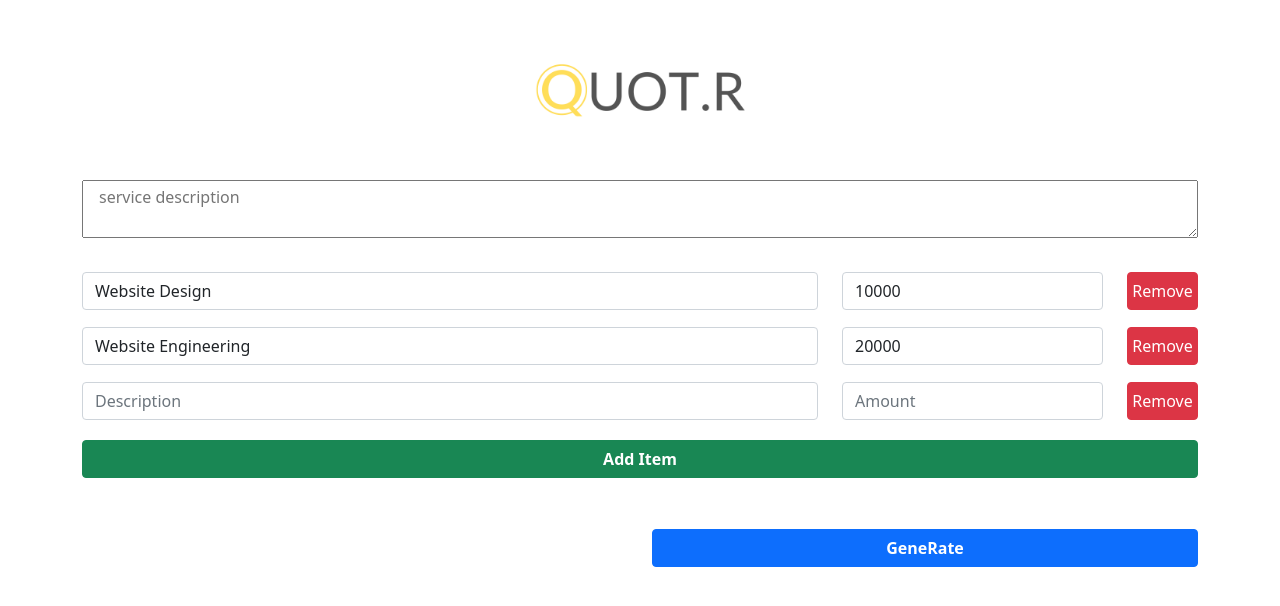
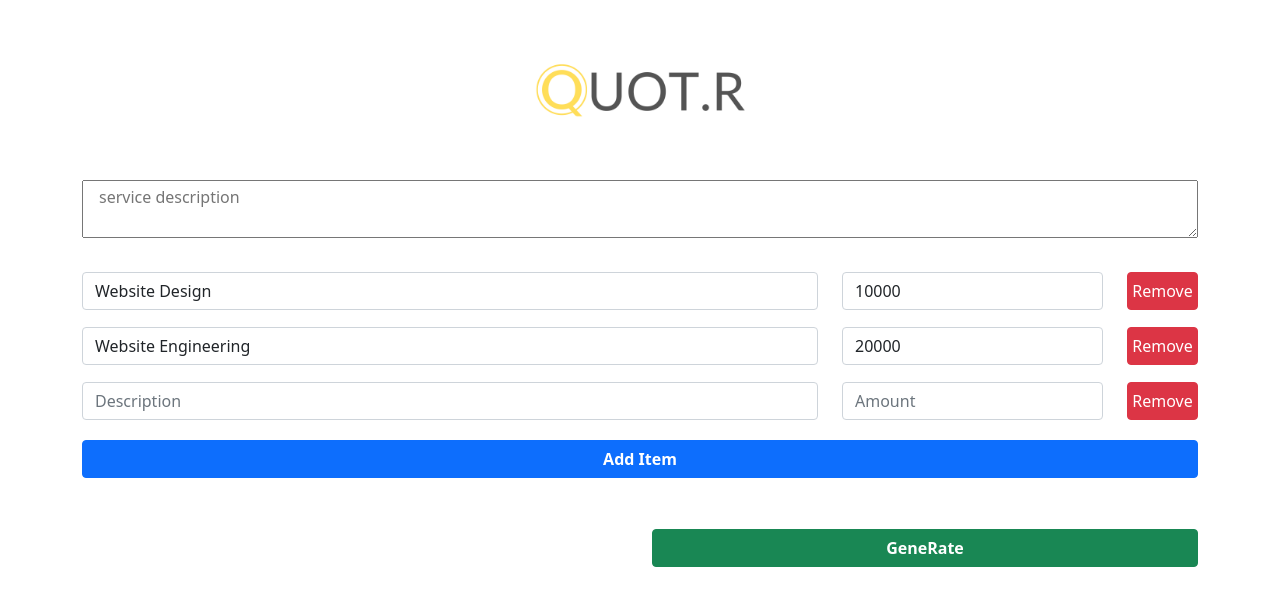
Before and after one commit to CleverlyCodes/quotr, a React (Create React App) app: page / in a window 1280 px wide. Shown: the top 606 px of the page. Built offline with nearby package versions, Linux system fonts and the light colour scheme.

Commit message:
interchange add and generate buton colors

```diff
--- a/src/components/QuoteInputSheet/QuoteInputSheet.js
+++ b/src/components/QuoteInputSheet/QuoteInputSheet.js
@@ -58,7 +58,7 @@ function QuoteInputSheet(props) {
 
       <Row className="mt-3">
         <Col>
-          <Button className="w-100 btn-success fw-bold" onClick={addItem}>Add Item</Button>
+          <Button className="w-100 btn-primary fw-bold" onClick={addItem}>Add Item</Button>
         </Col>
       </Row>
 
@@ -66,7 +66,7 @@ function QuoteInputSheet(props) {
         <Col></Col>
 
         <Col>
-          <Button className="w-100 btn-primary fw-bold" onClick={generateQuote}>GeneRate</Button>
+          <Button className="w-100 btn-success fw-bold" onClick={generateQuote}>GeneRate</Button>
         </Col>
       </Row>
     </div>
```
